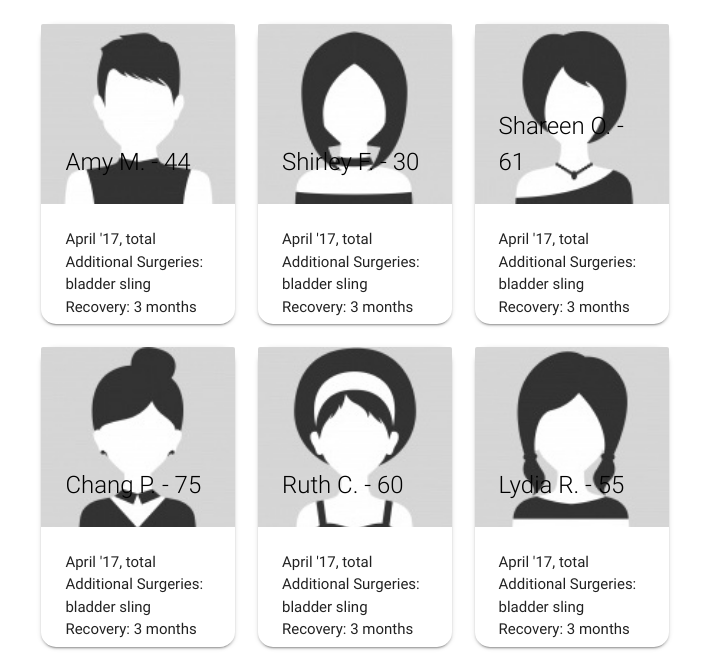
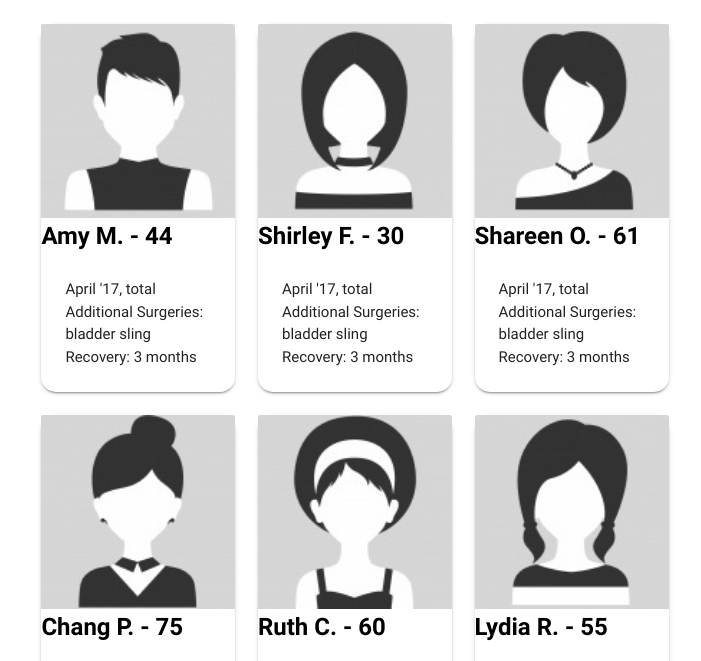
Before and after one commit to covega/247, a website: page index.html in a window 1280 px wide. Both pictures are taken after a click on the element 477 px from the left and 635 px from the top of the page. Shown: the part 139-800 px from the top of the page, without its empty margins (285-986 px from the left). Drawn offline with nearby package versions, Linux system fonts and the light colour scheme; some packages are replaced by stand-ins of ours.

Commit message:
updated text placement on select page

```diff
--- a/components/select/selectTemplate.html
+++ b/components/select/selectTemplate.html
@@ -7,11 +7,12 @@
 		<div class="row">
 			<div ng-repeat="mentor in mentors">
 				<div class="col s4">
-					<div class="clickable card medium" ng-click="selectProfile(mentor)">
+					<div class="clickable card" ng-click="selectProfile(mentor)">
 						<div class="card-image">
 							<img src="{{mentor.photo}}">
-							<span class="card-title black-text">{{mentor.name}} - {{mentor.age}}</span>
+
 						</div>
+						<div class="card-title black-text mentorName">{{mentor.name}} - {{mentor.age}}</div>
 						<div class="card-content">
 							<p>{{mentor.date}}, {{mentor.type}}</p>
 							<p>Additional Surgeries: {{mentor.additionalSurgeries}}</p>
--- a/main.css
+++ b/main.css
@@ -29,3 +29,7 @@
 	outline: none;
 	margin: 0px;
 }
+
+.mentorName {
+	font-weight: bold !important;
+}
```
